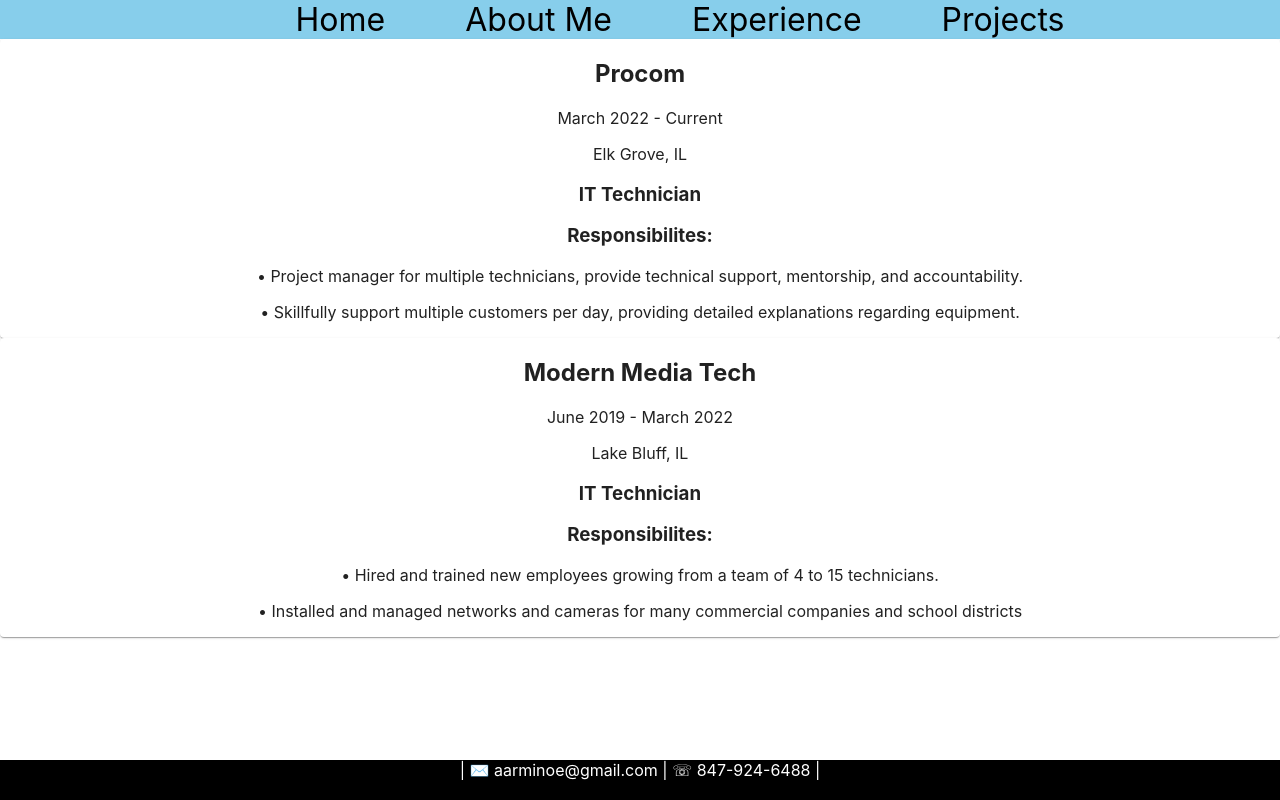
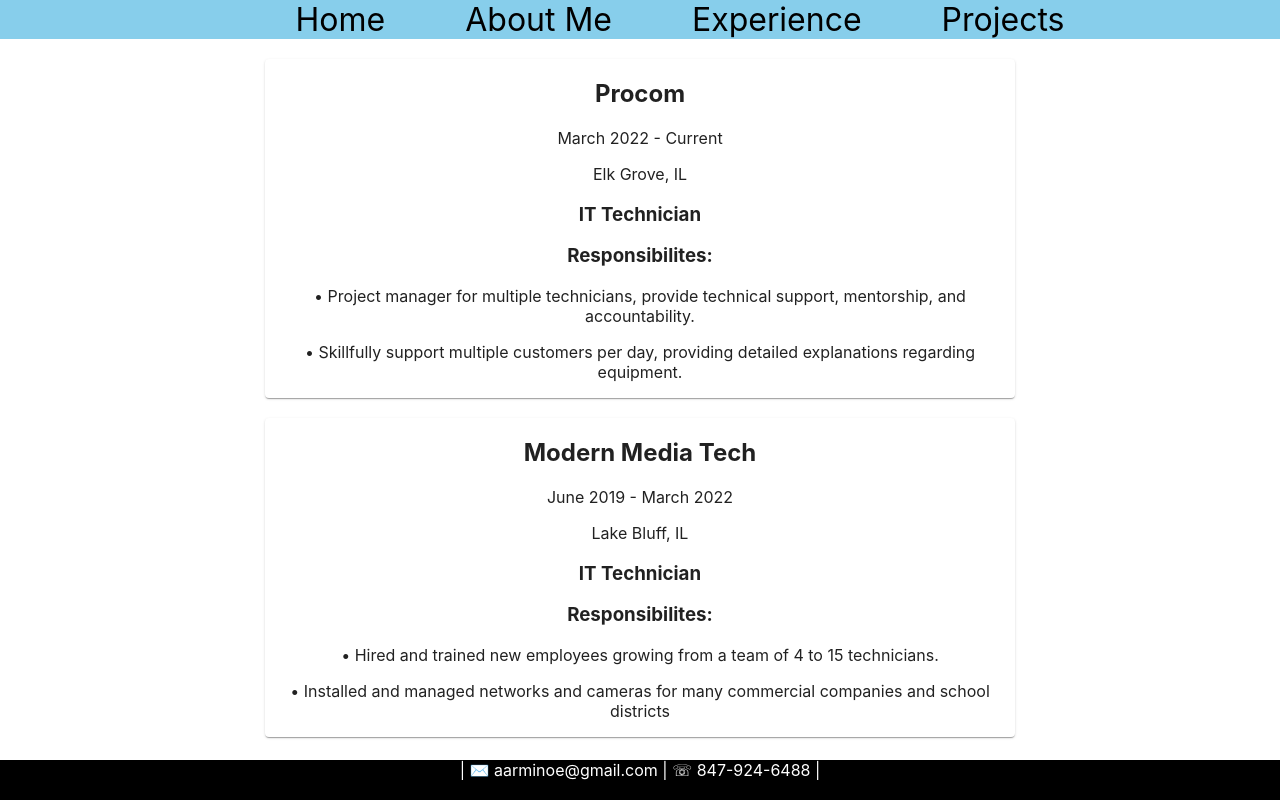
Before and after one commit to aarminoe/personal-site, a React (Create React App) app: page /job-experience in a window 1280 px wide. Built offline with nearby package versions, Linux system fonts and the light colour scheme; no server answers.

Commit message:
updated currently working on

```diff
--- a/src/AboutMe.js
+++ b/src/AboutMe.js
@@ -11,7 +11,7 @@
             </div>
             <div >
                 <p className="currently-on-about">Currently Working On:</p>
-                <p>The Cloud Resume Challenge</p>
+                <p>AWS SysOps Associate Certification</p>
                 <p className="currently-on-about">Currently Learning:</p>
                 <p>Terraform and Docker</p>
             </div>
--- a/src/App.css
+++ b/src/App.css
@@ -85,9 +85,17 @@
 }
 
 .single-project {
-  width: fit-content;
+  width: 875px;
   margin-left: auto;
   margin-right: auto;
   margin-top: 25px;
   margin-bottom: 60px;
 }
+
+.exp-card {
+  margin-top: 20px;
+  margin-bottom: 20px;
+  width: 750px;
+  margin-left: auto;
+  margin-right: auto;
+}
--- a/src/Experience.js
+++ b/src/Experience.js
@@ -4,7 +4,7 @@
 function Experience() {
     return(
         <div>
-            <Card>
+            <Card className="exp-card">
                 <h2>Procom</h2>
                 <p>March 2022 - Current</p>
                 <p>Elk Grove, IL</p>
@@ -19,7 +19,7 @@
                     </p>
                 </div>
             </Card>
-            <Card>
+            <Card className="exp-card">
                 <h2>Modern Media Tech</h2>
                 <p>June 2019 - March 2022</p>
                 <p>Lake Bluff, IL</p>
```
